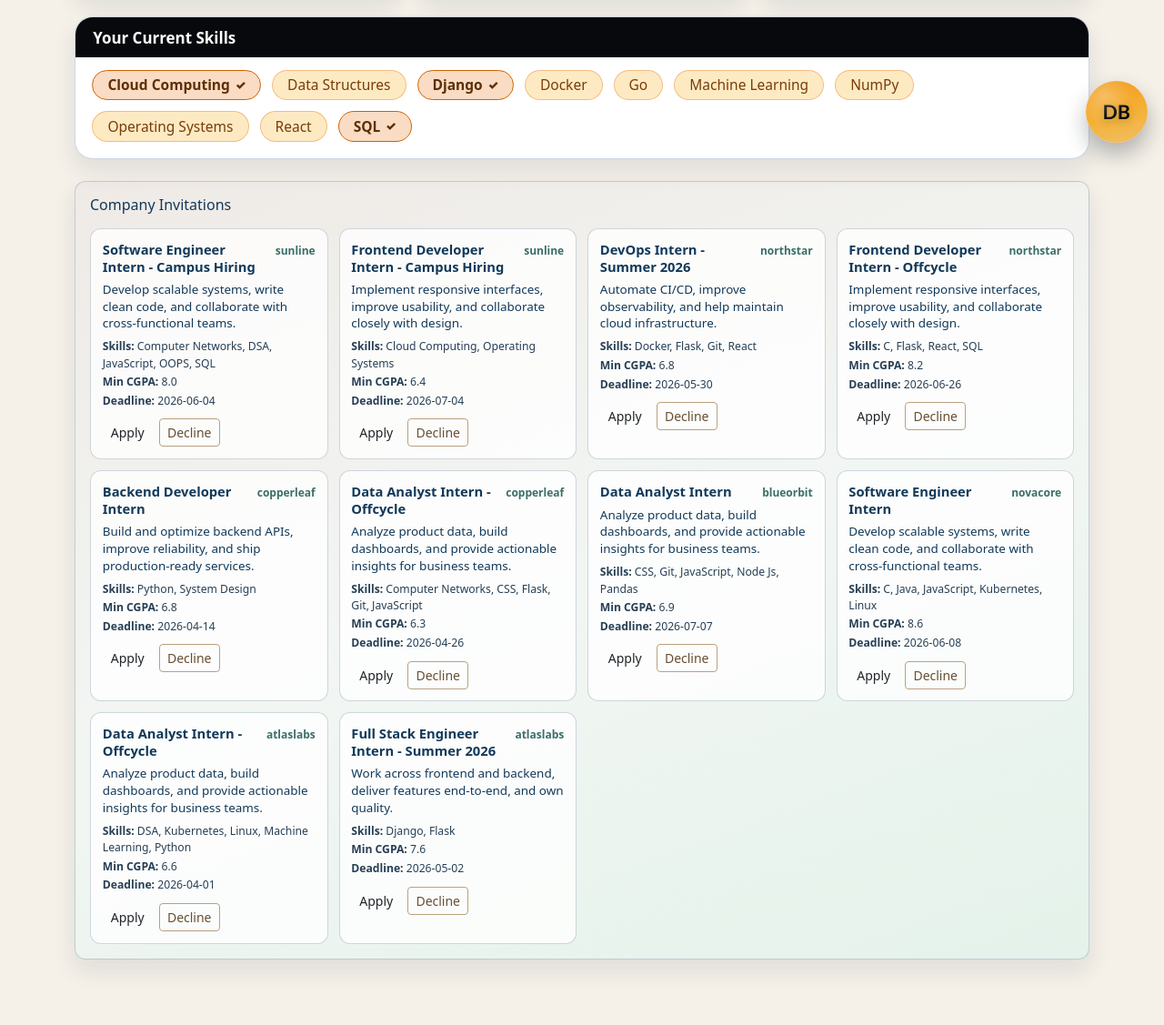
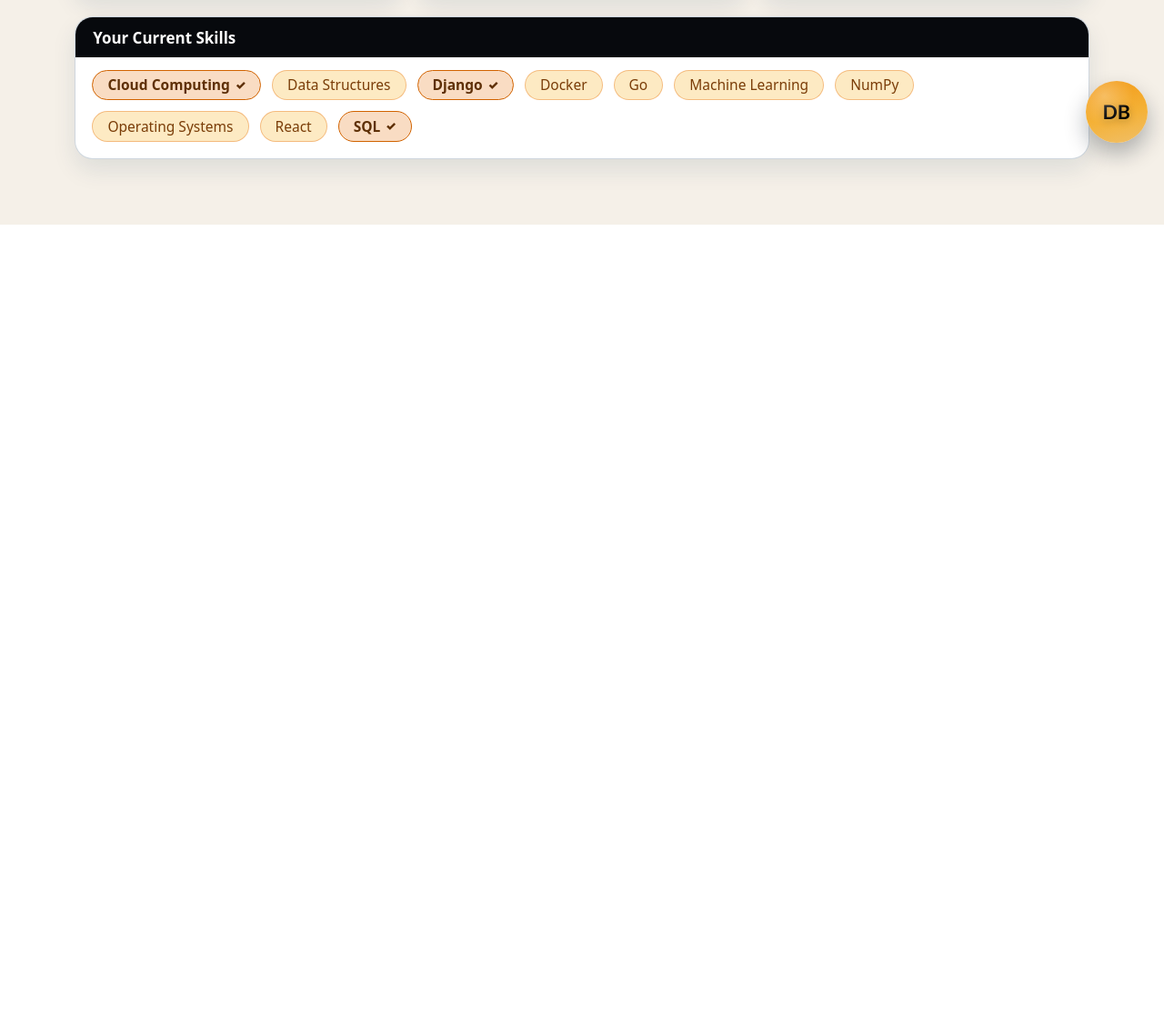
Before and after one commit to advait122/ROADmap, a FastAPI app: page /students/2/dashboard in a window 1280 px wide. Shown: the part 604-1731 px from the top of the page at 91% size. After the commit the page ends 851 px from the top, so only its background shows below. Run offline with FastAPI, Linux system fonts and the light colour scheme; data comes from the database, SQL or seed files in the repository; both versions use the stored data as it was after the commit.

Commit message:
company invitations

```diff
--- a/backend/web_portal/static/css/base.css
+++ b/backend/web_portal/static/css/base.css
@@ -35,6 +35,19 @@ body {
     color: var(--text);
 }
 
+html,
+body,
+* {
+    scrollbar-width: none;
+    -ms-overflow-style: none;
+}
+
+*::-webkit-scrollbar {
+    width: 0;
+    height: 0;
+    display: none;
+}
+
 a {
     color: var(--accent-dark);
 }
--- a/backend/web_portal/templates/dashboard.html
+++ b/backend/web_portal/templates/dashboard.html
@@ -140,7 +140,7 @@
 </section>
 {% endif %}
 
-{% if dashboard.company_job_invites %}
+{% if section == "opportunities" and dashboard.company_job_invites %}
 <section class="page-card p-3 mb-4">
     <h3 class="h6 mb-3">Company Invitations</h3>
     <div class="company-invite-grid">
```
Also changed, not shown: opportunities.db.
